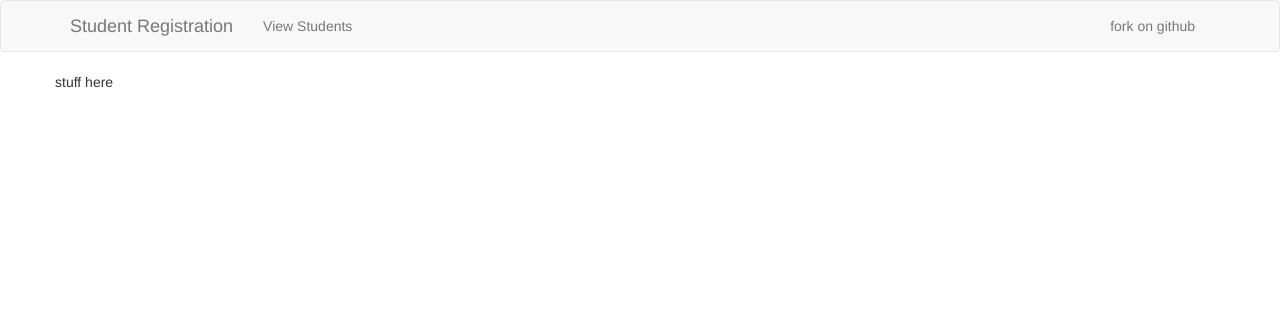
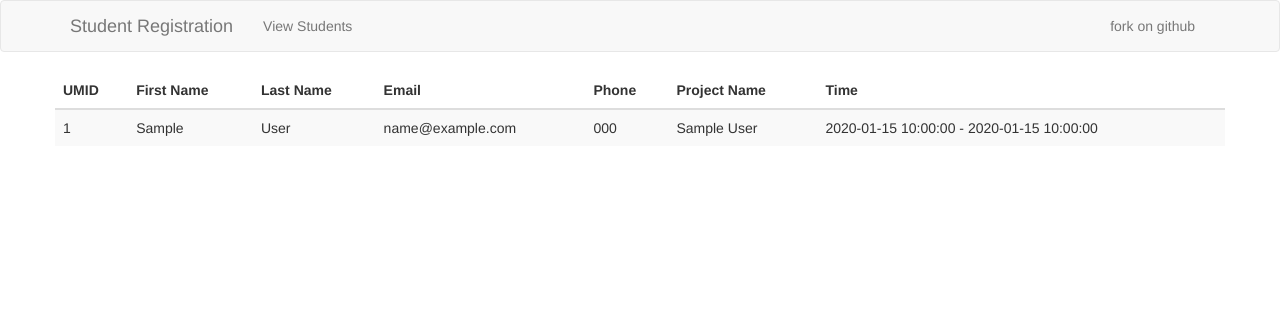
Before and after one commit to jpreese/StudentRegistration, a PHP site: page /registered.php in a window 1280 px wide. Shown: the top 312 px of the page. Run offline with PHP 8.4, Linux system fonts and the light colour scheme; tables that the repository leaves empty or names only in its code hold one stand-in row (values such as "Sample post"); some libraries are stand-ins or nearby versions.

Commit message:
Render registered users grid

```diff
--- a/registered.php
+++ b/registered.php
@@ -1,6 +1,33 @@
 <?php
 
 require_once("common.php");
+
+function render_registered_students_rows()
+{
+	$query = "SELECT * FROM students AS S";
+	$rslt = mysql_query($query);
+
+	while($row = mysql_fetch_array($rslt))
+	{
+		echo "<tr>";
+		echo "<td>" . $row['umid'] . "</td>";
+		echo "<td>" . $row['firstname'] . "</td>";
+		echo "<td>" . $row['lastname'] . "</td>";
+		echo "<td>" . $row['email'] . "</td>";
+		echo "<td>" . $row['phone'] . "</td>";
+		echo "<td>" . $row['projectname'] . "</td>";
+		echo "<td>" . get_time_from_id($row['timeslotid']) . "</td>";
+		echo "</tr>";
+	}
+}
+
+function get_time_from_id($timeslotid)
+{
+	$query = "SELECT start_time, end_time FROM timeslots AS T WHERE T.timeslotid = '$timeslotid'";
+	$rslt = mysql_fetch_array(mysql_query($query));
+
+	return $rslt['start_time'] . " - " . $rslt['end_time'];
+}
 
 ?>
 
@@ -41,7 +68,22 @@ require_once("common.php");
 
     <div class="container">
         <div class="row">
-			stuff here
+			<table class="table table-striped table-hover ">
+				<thead>
+					<tr>
+						<th>UMID</th>
+						<th>First Name</th>
+						<th>Last Name</th>
+						<th>Email</th>
+						<th>Phone</th>
+						<th>Project Name</th>
+						<th>Time</th>
+					</tr>
+				</thead>
+				<tbody>
+					<?php render_registered_students_rows() ?>
+				</tbody>
+			</table>
         </div>
     </div>
 
```
